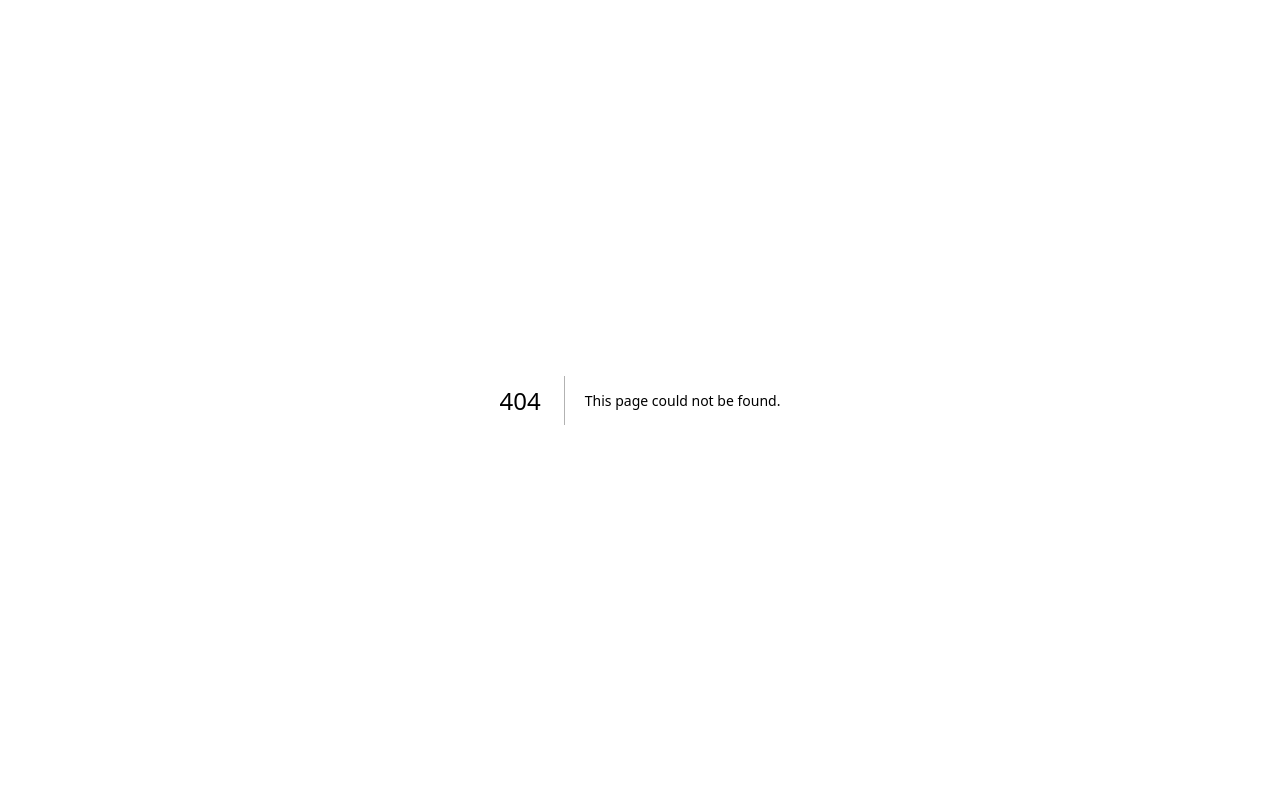
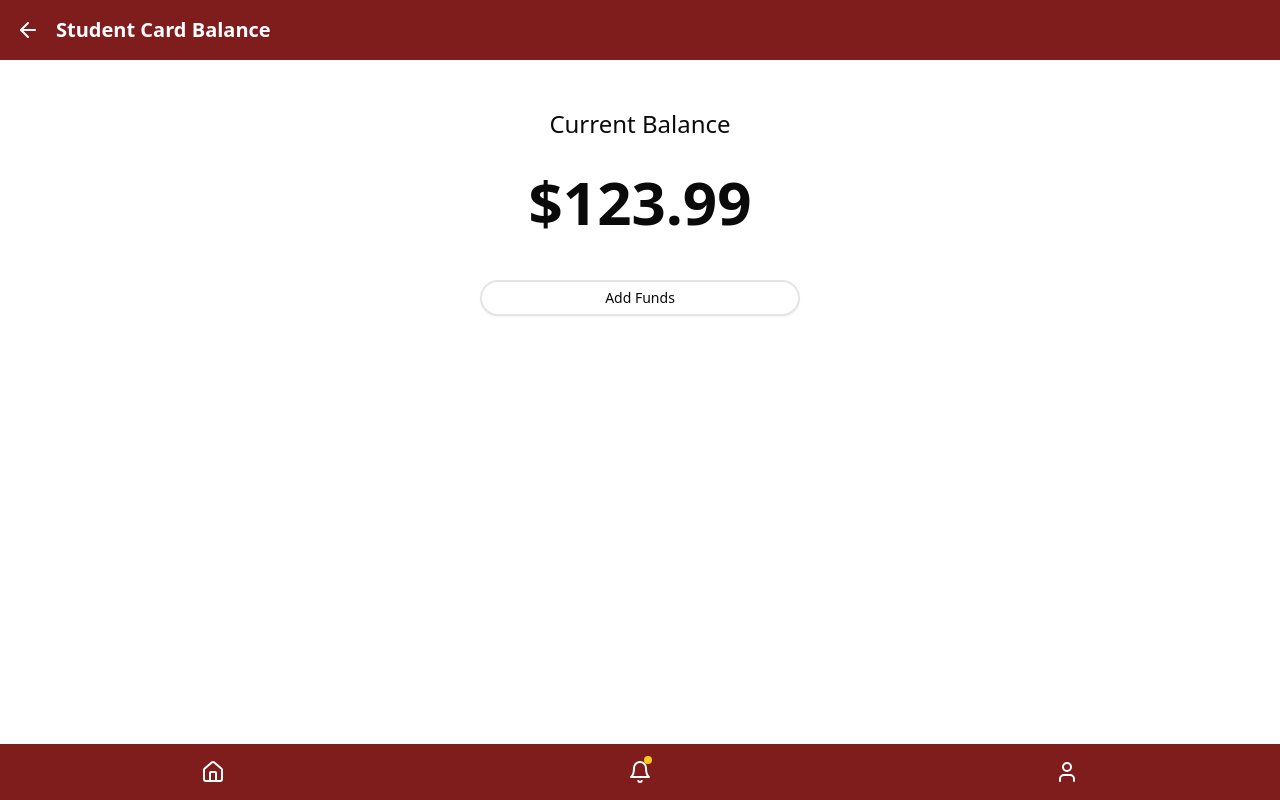
Before and after one commit to CSIS-672-Student-Service-Center-Team/student-service-center, a Next.js app in the folder app/ssc/: page /view-balance in a window 1280 px wide. Before the commit this address had no page. Built offline with nearby package versions, Linux system fonts and the light colour scheme.

Commit message:
New page path to: view-balance.tsx

```diff
--- a/app/ssc/package.json
+++ b/app/ssc/package.json
@@ -13,6 +13,7 @@
   },
   "dependencies": {
     "@radix-ui/react-icons": "^1.3.0",
+    "@radix-ui/react-select": "^2.1.2",
     "@radix-ui/react-slot": "^1.1.0",
     "class-variance-authority": "^0.7.0",
     "clsx": "^2.1.1",
@@ -20,6 +21,7 @@
     "next": "^15.0.1",
     "react": "^18.2.0",
     "react-dom": "^18.2.0",
+    "shadcn": "^1.0.0",
     "tailwind-merge": "^2.5.4",
     "tailwindcss-animate": "^1.0.7"
   },
--- /dev/null
+++ b/app/ssc/src/components/ui/select.tsx
@@ -0,0 +1,162 @@
+import * as React from "react"
+import {
+  CaretSortIcon,
+  CheckIcon,
+  ChevronDownIcon,
+  ChevronUpIcon,
+} from "@radix-ui/react-icons"
+import * as SelectPrimitive from "@radix-ui/react-select"
+
+import { cn } from "@/lib/utils"
+
+const Select = SelectPrimitive.Root
+
+const SelectGroup = SelectPrimitive.Group
+
+const SelectValue = SelectPrimitive.Value
+
+const SelectTrigger = React.forwardRef<
+  React.ElementRef<typeof SelectPrimitive.Trigger>,
+  React.ComponentPropsWithoutRef<typeof SelectPrimitive.Trigger>
+>(({ className, children, ...props }, ref) => (
+  <SelectPrimitive.Trigger
+    ref={ref}
+    className={cn(
+      "flex h-9 w-full items-center justify-between whitespace-nowrap rounded-md border border-input bg-transparent px-3 py-2 text-sm shadow-sm ring-offset-background placeholder:text-muted-foreground focus:outline-none focus:ring-1 focus:ring-ring disabled:cursor-not-allowed disabled:opacity-50 [&>span]:line-clamp-1",
+      className
+    )}
+    {...props}
+  >
+    {children}
+    <SelectPrimitive.Icon asChild>
+      <CaretSortIcon className="h-4 w-4 opacity-50" />
+    </SelectPrimitive.Icon>
+  </SelectPrimitive.Trigger>
+))
+SelectTrigger.displayName = SelectPrimitive.Trigger.displayName
+
+const SelectScrollUpButton = React.forwardRef<
+  React.ElementRef<typeof SelectPrimitive.ScrollUpButton>,
+  React.ComponentPropsWithoutRef<typeof SelectPrimitive.ScrollUpButton>
+>(({ className, ...props }, ref) => (
+  <SelectPrimitive.ScrollUpButton
+    ref={ref}
+    className={cn(
+      "flex cursor-default items-center justify-center py-1",
+      className
+    )}
+    {...props}
+  >
+    <ChevronUpIcon />
+  </SelectPrimitive.ScrollUpButton>
+))
+SelectScrollUpButton.displayName = SelectPrimitive.ScrollUpButton.displayName
+
+const SelectScrollDownButton = React.forwardRef<
+  React.ElementRef<typeof SelectPrimitive.ScrollDownButton>,
+  React.ComponentPropsWithoutRef<typeof SelectPrimitive.ScrollDownButton>
+>(({ className, ...props }, ref) => (
+  <SelectPrimitive.ScrollDownButton
+    ref={ref}
+    className={cn(
+      "flex cursor-default items-center justify-center py-1",
+      className
+    )}
+    {...props}
+  >
+    <ChevronDownIcon />
+  </SelectPrimitive.ScrollDownButton>
+))
+SelectScrollDownButton.displayName =
+  SelectPrimitive.ScrollDownButton.displayName
+
+const SelectContent = React.forwardRef<
+  React.ElementRef<typeof SelectPrimitive.Content>,
+  React.ComponentPropsWithoutRef<typeof SelectPrimitive.Content>
+>(({ className, children, position = "popper", ...props }, ref) => (
+  <SelectPrimitive.Portal>
+    <SelectPrimitive.Content
+      ref={ref}
+      className={cn(
+        "relative z-50 max-h-96 min-w-[8rem] overflow-hidden rounded-md border bg-popover text-popover-foreground shadow-md data-[state=open]:animate-in data-[state=closed]:animate-out data-[state=closed]:fade-out-0 data-[state=open]:fade-in-0 data-[state=closed]:zoom-out-95 data-[state=open]:zoom-in-95 data-[side=bottom]:slide-in-from-top-2 data-[side=left]:slide-in-from-right-2 data-[side=right]:slide-in-from-left-2 data-[side=top]:slide-in-from-bottom-2",
+        position === "popper" &&
+          "data-[side=bottom]:translate-y-1 data-[side=left]:-translate-x-1 data-[side=right]:translate-x-1 data-[side=top]:-translate-y-1",
+        className
+      )}
+      position={position}
+      {...props}
+    >
+      <SelectScrollUpButton />
+      <SelectPrimitive.Viewport
+        className={cn(
+          "p-1",
+          position === "popper" &&
+            "h-[var(--radix-select-trigger-height)] w-full min-w-[var(--radix-select-trigger-width)]"
+        )}
+      >
+        {children}
+      </SelectPrimitive.Viewport>
+      <SelectScrollDownButton />
+    </SelectPrimitive.Content>
+  </SelectPrimitive.Portal>
+))
+SelectContent.displayName = SelectPrimitive.Content.displayName
+
+const SelectLabel = React.forwardRef<
+  React.ElementRef<typeof SelectPrimitive.Label>,
+  React.ComponentPropsWithoutRef<typeof SelectPrimitive.Label>
+>(({ className, ...props }, ref) => (
+  <SelectPrimitive.Label
+    ref={ref}
+    className={cn("px-2 py-1.5 text-sm font-semibold", className)}
+    {...props}
+  />
+))
+SelectLabel.displayName = SelectPrimitive.Label.displayName
+
+const SelectItem = React.forwardRef<
+  React.ElementRef<typeof SelectPrimitive.Item>,
+  React.ComponentPropsWithoutRef<typeof SelectPrimitive.Item>
+>(({ className, children, ...props }, ref) => (
+  <SelectPrimitive.Item
+    ref={ref}
+    className={cn(
+      "relative flex w-full cursor-default select-none items-center rounded-sm py-1.5 pl-2 pr-8 text-sm outline-none focus:bg-accent focus:text-accent-foreground data-[disabled]:pointer-events-none data-[disabled]:opacity-50",
+      className
+    )}
+    {...props}
+  >
+    <span className="absolute right-2 flex h-3.5 w-3.5 items-center justify-center">
+      <SelectPrimitive.ItemIndicator>
+        <CheckIcon className="h-4 w-4" />
+      </SelectPrimitive.ItemIndicator>
+    </span>
+    <SelectPrimitive.ItemText>{children}</SelectPrimitive.ItemText>
+  </SelectPrimitive.Item>
+))
+SelectItem.displayName = SelectPrimitive.Item.displayName
+
+const SelectSeparator = React.forwardRef<
+  React.ElementRef<typeof SelectPrimitive.Separator>,
+  React.ComponentPropsWithoutRef<typeof SelectPrimitive.Separator>
+>(({ className, ...props }, ref) => (
+  <SelectPrimitive.Separator
+    ref={ref}
+    className={cn("-mx-1 my-1 h-px bg-muted", className)}
+    {...props}
+  />
+))
+SelectSeparator.displayName = SelectPrimitive.Separator.displayName
+
+export {
+  Select,
+  SelectGroup,
+  SelectValue,
+  SelectTrigger,
+  SelectContent,
+  SelectLabel,
+  SelectItem,
+  SelectSeparator,
+  SelectScrollUpButton,
+  SelectScrollDownButton,
+}
--- a/app/ssc/src/pages/id.tsx
+++ b/app/ssc/src/pages/id.tsx
@@ -5,8 +5,11 @@ import Header from "@/components/ui/pageHeader";
 import IdCard from "@/components/ui/idCard";
 import SquareButton from "@/components/ui/sqButton";
 import NavBar from "@/components/ui/navBar";
+import { useRouter } from "next/router"
 
 const StudentIDPage: React.FC = () => {
+  const router = useRouter()
+
   const handleGetNewID = () => {
     console.log("Get New ID clicked");
     // TODO: Implement logic for getting a new ID
@@ -20,6 +23,7 @@ const StudentIDPage: React.FC = () => {
   const handleCardBalance = () => {
     console.log("Card Balance clicked");
     // TODO: Implement logic for checking card balance
+    router.push("/view-balance");
   };
 
   return (
@@ -72,7 +76,7 @@ const StudentIDPage: React.FC = () => {
               />
             }
             label="Card Balance"
-            onClick={handleReplaceID}
+            onClick={handleCardBalance}
             size={120}
             labelStyle={{ fontSize: "20px" }}
           />
--- a/app/ssc/src/pages/index.tsx
+++ b/app/ssc/src/pages/index.tsx
@@ -17,7 +17,7 @@ export default function App() {
   };
 
   const handleSubmit = (e: React.FormEvent) => {
-    e.preventDefault();
+    e.preventDefault();// prevent page reload
     // Handle login logic here
     console.log("Login attempted with:", email, password);
     setIsLoggedIn(true);
--- /dev/null
+++ b/app/ssc/src/pages/view-balance.tsx
@@ -0,0 +1,92 @@
+import { Button } from "@/components/ui/button"
+import { ArrowLeft, Home, Bell, User } from "lucide-react"
+import { useRouter } from "next/router"
+import React, { useEffect, useState } from "react"
+
+const ViewBalancePage: React.FC = () => {
+  const router = useRouter()
+  const [displayBalance, setDisplayBalance] = useState(0)
+  const targetBalance = 123.99
+
+  useEffect(() => {
+    // Animate the balance counting up
+    const duration = 1000 // 1 second animation
+    const steps = 60 // 60 steps (for smooth animation)
+    const increment = targetBalance / steps
+    let current = 0
+
+    const timer = setInterval(() => {
+      current += increment
+      if (current >= targetBalance) {
+        setDisplayBalance(targetBalance)
+        clearInterval(timer)
+      } else {
+        setDisplayBalance(current)
+      }
+    }, duration / steps)
+
+    return () => clearInterval(timer)
+  }, [])
+
+  return (
+    <div className="min-h-screen flex flex-col bg-white">
+      {/* Header */}
+      <header className="bg-red-900 text-white px-4 py-4 flex items-center">
+        <button
+          onClick={() => router.back()}
+          className="mr-4"
+        >
+          <ArrowLeft className="h-6 w-6" />
+          <span className="sr-only">Go back</span>
+        </button>
+        <h1 className="text-xl font-semibold">Student Card Balance</h1>
+      </header>
+
+      {/* Main Content */}
+      <main className="flex-1 flex flex-col items-center px-4 pt-12">
+        <h2 className="text-2xl mb-8">Current Balance</h2>
+        <div className="text-6xl font-bold mb-12">
+          ${displayBalance.toFixed(2)}
+        </div>
+        <Button
+          variant="outline"
+          className="w-full max-w-xs rounded-full border-2"
+          onClick={() => router.push('/balance/add-funds')}
+        >
+          Add Funds
+        </Button>
+      </main>
+
+      {/* Bottom Navigation */}
+      <nav className="bg-red-900 text-white grid grid-cols-3 fixed bottom-0 w-full">
+        <button
+          className="flex flex-col items-center justify-center py-4"
+          onClick={() => router.push('/dashboard')}
+        >
+          <Home className="h-6 w-6" />
+          <span className="sr-only">Home</span>
+        </button>
+        <button
+          className="flex flex-col items-center justify-center py-4 relative"
+          onClick={() => router.push('/notifications')}
+        >
+          <Bell className="h-6 w-6" />
+          <div className="absolute top-3 right-[calc(50%-12px)] w-2 h-2 bg-yellow-400 rounded-full" />
+          <span className="sr-only">Notifications</span>
+        </button>
+        <button
+          className="flex flex-col items-center justify-center py-4"
+          onClick={() => router.push('/profile')}
+        >
+          <User className="h-6 w-6" />
+          <span className="sr-only">Profile</span>
+        </button>
+      </nav>
+
+      {/* Bottom Spacing for Fixed Navigation */}
+      <div className="h-[72px]" />
+    </div>
+  )
+};
+
+export default ViewBalancePage
```
